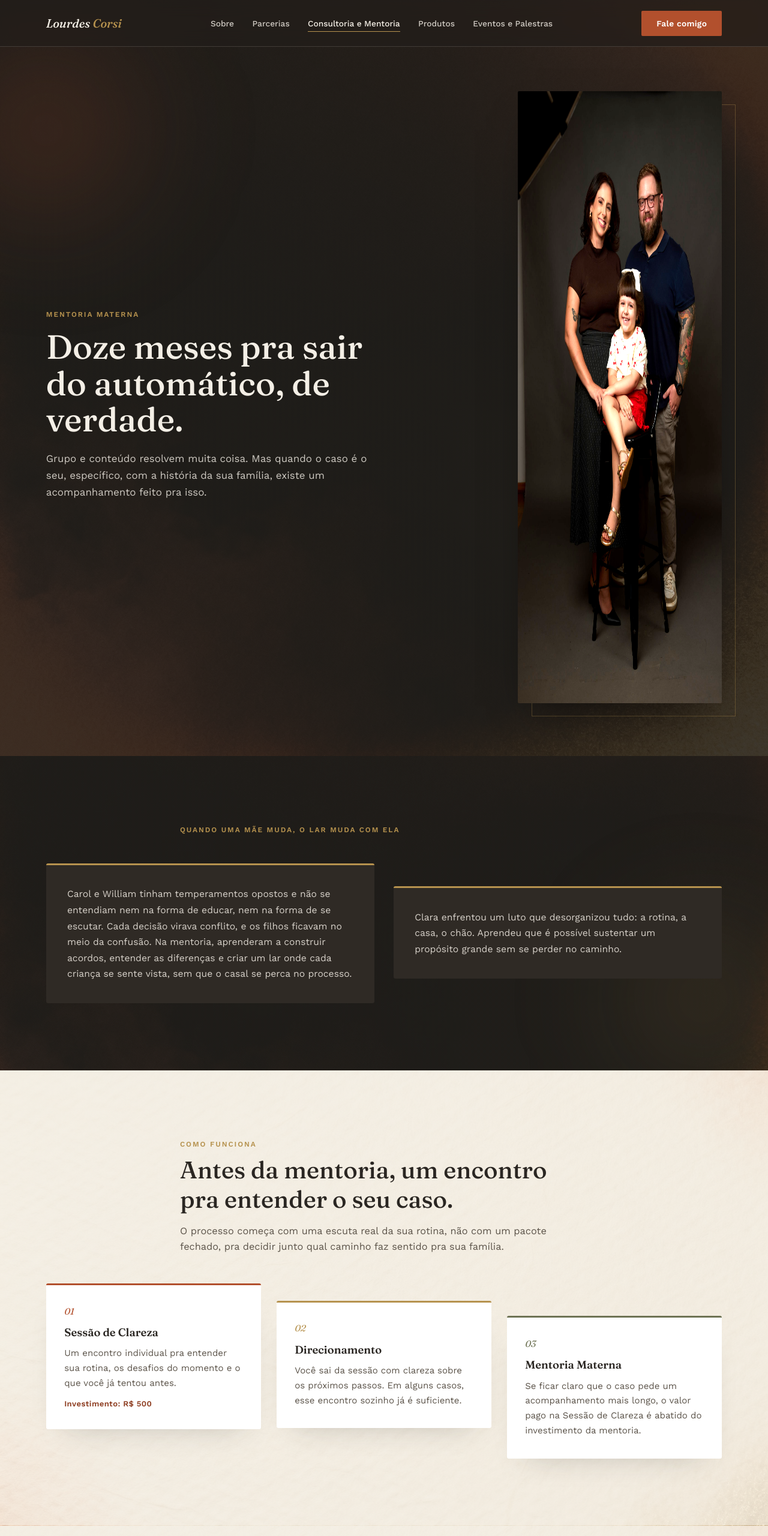
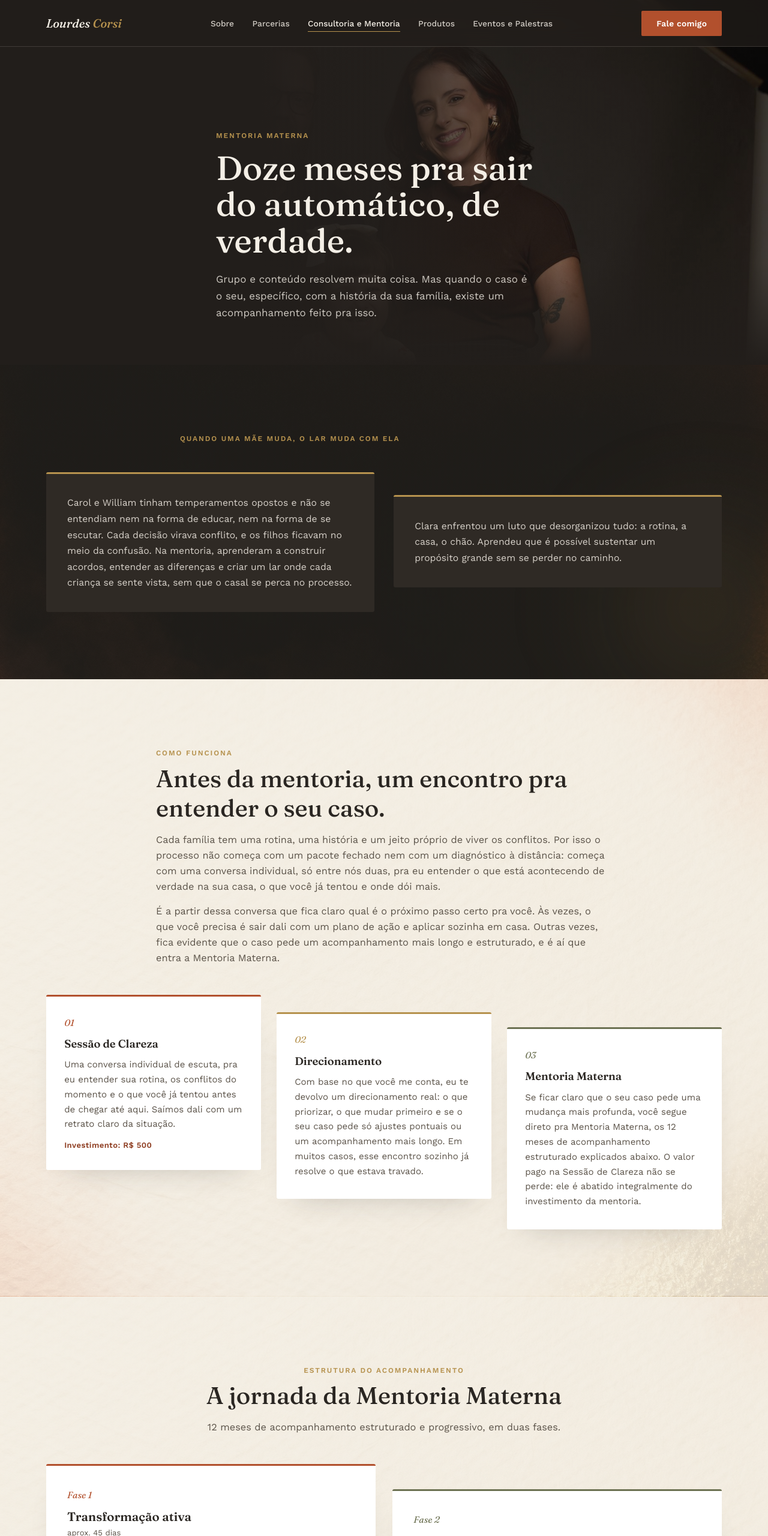
Before and after one commit to viniciusbaocomunicacao-code/paginas-lou, a website: page consultoria-mentoria/index.html in a window 1280 px wide. Shown: the top 2560 px of the page at 60% size. Drawn offline with nearby package versions, Linux system fonts and the light colour scheme.

Commit message:
fix(institucional): logos maiores, hero de família em fundo cheio e processo mais detalhado
Aumenta o tamanho dos logos de marcas na página de Parcerias (34px → 56px),
que estavam pequenos demais na faixa "já caminharam comigo".

Reconstrói o hero da Consultoria e Mentoria como foto de fundo cheia (como
na Home), no lugar da foto emoldurada lateral que ficava esticada. A foto
original tem o marido em primeiro plano por causa do enquadramento; espelha
a imagem horizontalmente pra Lourdes ficar do lado claro/legível do véu.

Expande a copy da seção "Como funciona" com mais contexto sobre o motivo do
processo começar pela Sessão de Clareza e como a decisão de seguir (ou não)
pra Mentoria Materna acontece.

```diff
--- a/consultoria-mentoria/index.html
+++ b/consultoria-mentoria/index.html
@@ -57,14 +57,14 @@ nav.links a.current::after{content:'';position:absolute;bottom:-2px;left:0;right
   .nav-cta{display:none}
 }
 
-.page-hero{position:relative;padding:11rem 6vw 5.5rem;background-color:var(--ink);background-image:linear-gradient(rgba(34,30,27,.87),rgba(34,30,27,.87)),url('/assets/institucional/textures/texture-dark.jpg');background-size:cover;background-position:center;color:var(--cream);overflow:hidden}
-.page-hero .wrap{max-width:1180px;display:grid;grid-template-columns:1.15fr .85fr;gap:4vw;align-items:center}
-.page-hero .htxt{max-width:560px}
+.page-hero{position:relative;min-height:76vh;display:flex;align-items:flex-end;padding:9rem 6vw 4.5rem;overflow:hidden;background:var(--ink);color:var(--cream)}
+.page-hero-photo{position:absolute;inset:0;background-image:url('/assets/institucional/lourdes-familia.jpg');background-size:cover;background-position:center 14%;filter:brightness(1.05) saturate(1.03);transform:scaleX(-1)}
+.page-hero-veil{position:absolute;inset:0;background:
+    linear-gradient(90deg, var(--ink) 34%, rgba(34,30,27,.93) 50%, rgba(34,30,27,.55) 68%, rgba(34,30,27,.2) 100%),
+    linear-gradient(0deg, var(--ink) 0%, rgba(34,30,27,.12) 28%, rgba(34,30,27,0) 55%)}
+.page-hero .htxt{position:relative;z-index:2;max-width:560px}
 .page-hero h1{font-family:'Fraunces',serif;font-weight:480;font-size:clamp(2.2rem,5vw,3.5rem);line-height:1.08;margin:1rem 0 1.3rem}
-.page-hero p.sub{font-size:1.06rem;line-height:1.65;color:rgba(244,239,230,.82);max-width:560px}
-.page-hero .hphoto{position:relative;justify-self:end;margin-top:-1.5rem}
-.page-hero .hphoto img{width:100%;max-width:340px;border-radius:2px;box-shadow:0 34px 68px -30px rgba(0,0,0,.6);position:relative;z-index:2;filter:brightness(1.4) contrast(1.06) saturate(1.05)}
-.page-hero .hphoto::before{content:'';position:absolute;inset:1.4rem -1.4rem -1.4rem 1.4rem;border:1px solid rgba(182,146,78,.35);z-index:1}
+.page-hero p.sub{font-size:1.06rem;line-height:1.65;color:rgba(244,239,230,.82);max-width:520px}
 .reveal-word{display:inline-block;opacity:0;filter:blur(6px);transform:translateY(14px);animation:wordIn .8s cubic-bezier(.2,.7,.2,1) forwards;animation-delay:calc(var(--i) * 70ms)}
 @keyframes wordIn{to{opacity:1;filter:blur(0);transform:translateY(0)}}
 
@@ -74,6 +74,7 @@ body.js-rv .rv.visible{opacity:1;transform:translateY(0)}
 .section-head{max-width:680px;margin:0 auto 3rem}
 .section-head h2{font-family:'Fraunces',serif;font-weight:480;font-size:clamp(1.8rem,3.6vw,2.5rem);margin:.6rem 0 1rem;color:var(--grafite)}
 .section-head p{color:var(--grafite-mid);font-size:1.02rem;line-height:1.6}
+.section-head p+p{margin-top:.9rem}
 .section-head.on-dark h2{color:var(--cream)}
 .section-head.on-dark p{color:rgba(244,239,230,.78)}
 .section-head.center{text-align:center;margin-left:auto;margin-right:auto}
@@ -119,10 +120,11 @@ footer.site-footer .social a:hover{color:var(--latao)}
 
 @media (max-width:920px){
   .section{padding:5rem 6vw}
-  .page-hero{padding:9rem 6vw 4rem}
-  .page-hero .wrap{grid-template-columns:1fr;gap:2.4rem}
-  .page-hero .hphoto{justify-self:center;margin-top:0;order:-1}
-  .page-hero .hphoto img{max-width:220px}
+  .page-hero{min-height:64vh;align-items:flex-end;padding:7rem 6vw 3.2rem}
+  .page-hero-photo{background-position:center 10%}
+  .page-hero-veil{background:
+    linear-gradient(0deg, var(--ink) 0%, rgba(34,30,27,.55) 45%, rgba(34,30,27,.15) 75%),
+    linear-gradient(90deg, var(--ink) 6%, rgba(34,30,27,.4) 60%, rgba(34,30,27,.15) 100%)}
   .cases{grid-template-columns:1fr}
   .cases .case:nth-child(2){margin-top:0}
   .fases{grid-template-columns:1fr}
@@ -157,15 +159,13 @@ footer.site-footer .social a:hover{color:var(--latao)}
 </header>
 
 <section class="page-hero">
-  <div class="glow" style="width:420px;height:420px;left:-10%;top:0;background:radial-gradient(circle,rgba(178,80,45,.3),transparent 70%);animation:drift 24s ease-in-out infinite"></div>
+  <div class="page-hero-photo"></div>
+  <div class="page-hero-veil"></div>
   <div class="wrap">
     <div class="htxt">
       <span class="eyebrow">Mentoria Materna</span>
       <h1 id="heroTitle"></h1>
       <p class="sub">Grupo e conteúdo resolvem muita coisa. Mas quando o caso é o seu, específico, com a história da sua família, existe um acompanhamento feito pra isso.</p>
-    </div>
-    <div class="hphoto rv">
-      <img src="/assets/institucional/lourdes-familia.jpg" alt="Lourdes Corsi com a família" width="680" height="1020" loading="eager">
     </div>
   </div>
 </section>
@@ -189,27 +189,28 @@ footer.site-footer .social a:hover{color:var(--latao)}
 
 <section class="section">
   <div class="wrap">
-    <div class="section-head rv">
+    <div class="section-head rv" style="max-width:760px">
       <span class="eyebrow">Como funciona</span>
       <h2>Antes da mentoria, um encontro pra entender o seu caso.</h2>
-      <p>O processo começa com uma escuta real da sua rotina, não com um pacote fechado, pra decidir junto qual caminho faz sentido pra sua família.</p>
+      <p>Cada família tem uma rotina, uma história e um jeito próprio de viver os conflitos. Por isso o processo não começa com um pacote fechado nem com um diagnóstico à distância: começa com uma conversa individual, só entre nós duas, pra eu entender o que está acontecendo de verdade na sua casa, o que você já tentou e onde dói mais.</p>
+      <p>É a partir dessa conversa que fica claro qual é o próximo passo certo pra você. Às vezes, o que você precisa é sair dali com um plano de ação e aplicar sozinha em casa. Outras vezes, fica evidente que o caso pede um acompanhamento mais longo e estruturado, e é aí que entra a Mentoria Materna.</p>
     </div>
     <div class="steps">
       <div class="step s1 rv">
         <span class="num">01</span>
         <h3>Sessão de Clareza</h3>
-        <p>Um encontro individual pra entender sua rotina, os desafios do momento e o que você já tentou antes.</p>
+        <p>Uma conversa individual de escuta, pra eu entender sua rotina, os conflitos do momento e o que você já tentou antes de chegar até aqui. Saímos dali com um retrato claro da situação.</p>
         <span class="price-tag">Investimento: R$ 500</span>
       </div>
       <div class="step s2 rv" data-stagger="0.12">
         <span class="num">02</span>
         <h3>Direcionamento</h3>
-        <p>Você sai da sessão com clareza sobre os próximos passos. Em alguns casos, esse encontro sozinho já é suficiente.</p>
+        <p>Com base no que você me conta, eu te devolvo um direcionamento real: o que priorizar, o que mudar primeiro e se o seu caso pede só ajustes pontuais ou um acompanhamento mais longo. Em muitos casos, esse encontro sozinho já resolve o que estava travado.</p>
       </div>
       <div class="step s3 rv" data-stagger="0.24">
         <span class="num">03</span>
         <h3>Mentoria Materna</h3>
-        <p>Se ficar claro que o caso pede um acompanhamento mais longo, o valor pago na Sessão de Clareza é abatido do investimento da mentoria.</p>
+        <p>Se ficar claro que o seu caso pede uma mudança mais profunda, você segue direto pra Mentoria Materna, os 12 meses de acompanhamento estruturado explicados abaixo. O valor pago na Sessão de Clareza não se perde: ele é abatido integralmente do investimento da mentoria.</p>
       </div>
     </div>
   </div>
```
Also changed, not shown: parcerias/index.html (+3 -3 lines).
